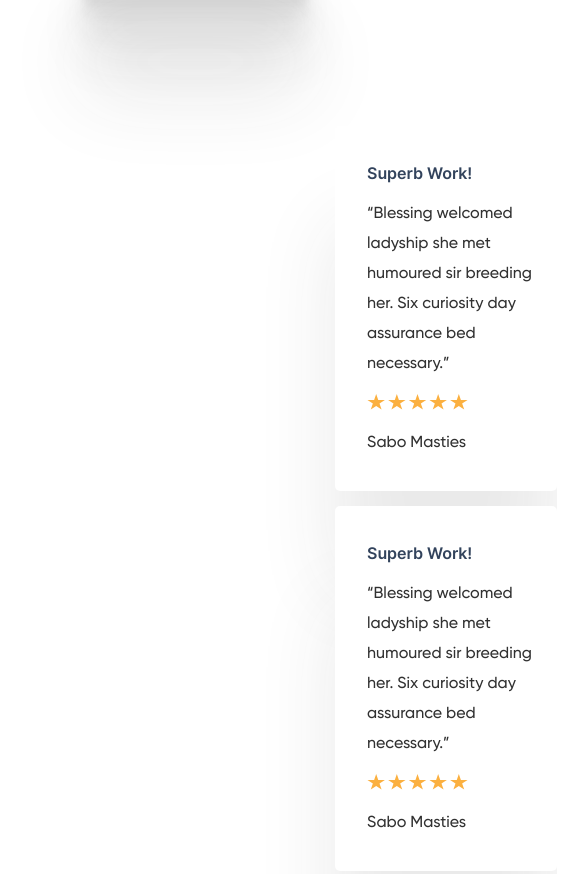
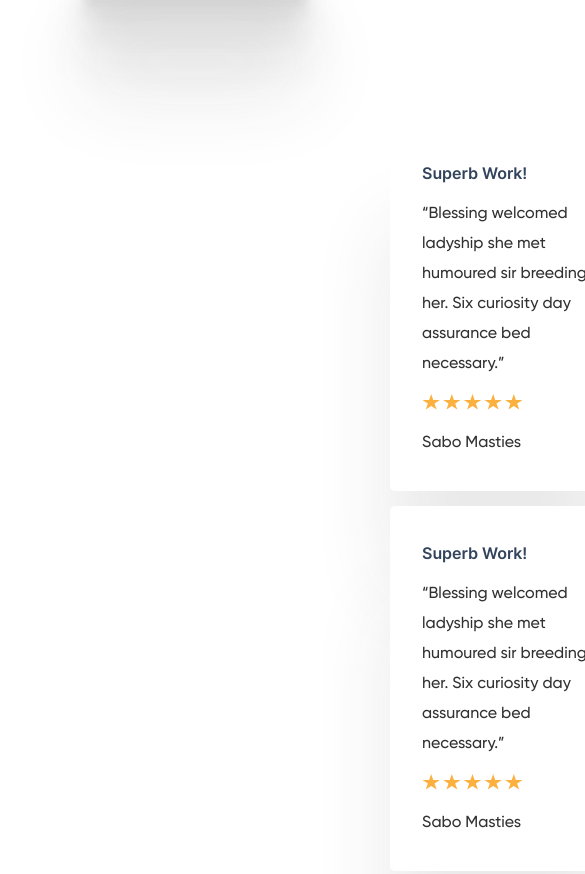
Before and after one commit to valentinshepitko/web-dev, a website: page index.html in a window 390 px wide. Shown: the part 6000-6874 px from the top of the page, 585 px wide, since content can reach past the window. Drawn offline with Linux system fonts and the light colour scheme.

Commit message:
responsive

```diff
--- a/src/style/scss/_mixin.scss
+++ b/src/style/scss/_mixin.scss
@@ -30,12 +30,3 @@ $grid-breakpoints: (
     @content;
   }
 }
-
-// mixin for CAPSLOCK text
-@mixin capslock-text {
-  font-family: karla,sans-serif;
-  font-weight: 400;
-  font-size: 12px;
-  letter-spacing: 2px;
-  text-transform: uppercase;
-}
--- a/src/style/scss/blocks/_footer.scss
+++ b/src/style/scss/blocks/_footer.scss
@@ -55,6 +55,10 @@
 
   &__link{
     color: $black;
+
+    &:hover{
+      color: $green;
+    }
   }
 
   &__main-link-holder{
@@ -69,6 +73,10 @@
     color: $black;
     font-size: 20px;
     font-weight: 600;
+
+    &:hover{
+      color: $green;
+    }
   }
 
   &__label{
--- a/src/style/scss/blocks/_pricing.scss
+++ b/src/style/scss/blocks/_pricing.scss
@@ -21,6 +21,16 @@
     flex-wrap: wrap;
     justify-content: center;
     gap: 45px;
+
+    @include breakpoint('md') {
+      width: 60%;
+      margin: 0 auto;
+    }
+
+    @include breakpoint('lg') {
+      width: 60%;
+      margin: 0 auto;
+    }
   }
 
   &__column{
--- a/src/style/scss/blocks/_testimonials.scss
+++ b/src/style/scss/blocks/_testimonials.scss
@@ -11,7 +11,17 @@
     max-width: 892px;
     height: 540px;
     margin: 0 auto;
+
+    @include breakpoint('sm') {
+      display: none;
+    }
+    @include breakpoint('md') {
+      display: none;
+    }
     @include breakpoint('lg') {
+      display: none;
+    }
+    @include breakpoint('lx') {
       display: none;
     }
   }
@@ -24,10 +34,33 @@
     bottom: 400px;
     left: 33px;
 
+
+    @include breakpoint('sm') {
+      width: 60%;
+      left: 120px;
+      top: -20px;
+      padding-bottom: 130px;
+    }
+
+    @include breakpoint('md') {
+      width: 60%;
+      left: 205px;
+      top: -20px;
+      padding-bottom: 130px;
+    }
+
     @include breakpoint('lg') {
       width: 60%;
-      left: 325px;
+      left: 190px;
       top: -20px;
+      padding-bottom: 110px;
+    }
+
+    @include breakpoint('xl') {
+      width: 60%;
+      left: 380px;
+      top: -20px;
+      padding-bottom: 150px;
     }
   }
 
@@ -36,10 +69,6 @@
     background-color: white;
     border-radius: 5px;
     box-shadow: 0 100px 80px rgba(49, 49, 49, 0.1);
-
-    @include breakpoint('lg') {
-      ;
-    }
   }
 
   &__column-content{
```
Also changed, not shown: src/style/css/main.css, 1 other file.
